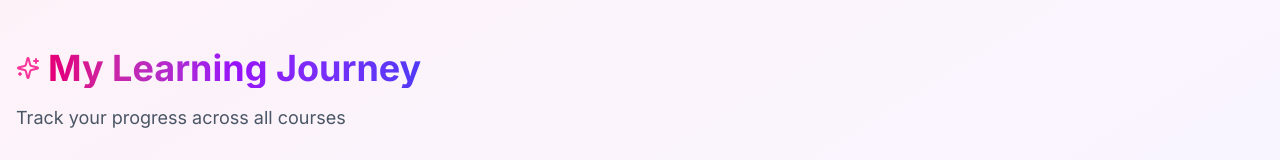
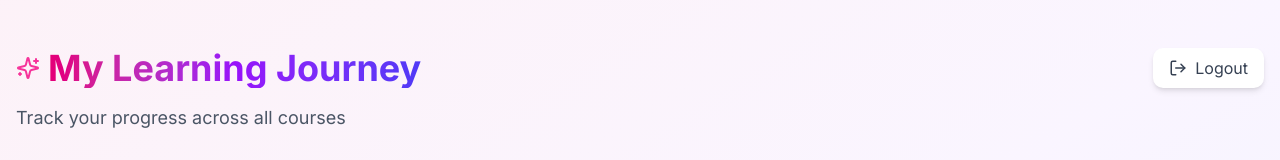
Before and after one commit to Alisadaintanvir/course-tracker, a Next.js app: page /dashboard in a window 1280 px wide. Shown: the top 160 px of the page. Built offline with nearby package versions, Linux system fonts and the light colour scheme; no server answers; the database is empty.

Commit message:
feat: add logout button to header for user session management

```diff
--- a/app/dashboard/page.tsx
+++ b/app/dashboard/page.tsx
@@ -1,7 +1,8 @@
 "use client";
 
-import { Plus, Sparkles, FolderOpen, Star } from "lucide-react";
+import { Plus, Sparkles, FolderOpen, Star, LogOut } from "lucide-react";
 import { useState, useEffect } from "react";
+import { signOut } from "next-auth/react";
 import AddCourseModal from "../../components/AddCourseModal";
 import CourseScanner from "../../components/CourseScanner";
 import NotesModal from "../../components/NotesModal";
@@ -247,13 +248,22 @@ export default function Home() {
   return (
     <div>
       <div className="container mx-auto px-4 py-12">
-        {/* Header */}
+        {/* Header with Logout */}
         <div className="mb-12">
-          <div className="flex items-center gap-2 mb-4">
-            <Sparkles className="text-pink-500 dark:text-pink-400" size={24} />
-            <h1 className="text-4xl font-bold bg-gradient-to-r from-pink-600 via-purple-600 to-indigo-600 dark:from-pink-400 dark:via-purple-400 dark:to-indigo-400 bg-clip-text text-transparent">
-              My Learning Journey
-            </h1>
+          <div className="flex justify-between items-start">
+            <div className="flex items-center gap-2 mb-4">
+              <Sparkles className="text-pink-500 dark:text-pink-400" size={24} />
+              <h1 className="text-4xl font-bold bg-gradient-to-r from-pink-600 via-purple-600 to-indigo-600 dark:from-pink-400 dark:via-purple-400 dark:to-indigo-400 bg-clip-text text-transparent">
+                My Learning Journey
+              </h1>
+            </div>
+            <button
+              onClick={() => signOut({ redirect: true, callbackUrl: "/" })}
+              className="flex items-center gap-2 bg-white dark:bg-gray-800 text-gray-700 dark:text-gray-300 hover:bg-gray-50 dark:hover:bg-gray-700 px-4 py-2 rounded-lg transition-all duration-300 shadow-md hover:shadow-lg"
+            >
+              <LogOut size={18} />
+              Logout
+            </button>
           </div>
           <p className="text-gray-600 dark:text-gray-300 text-lg">
             Track your progress across all courses
```
